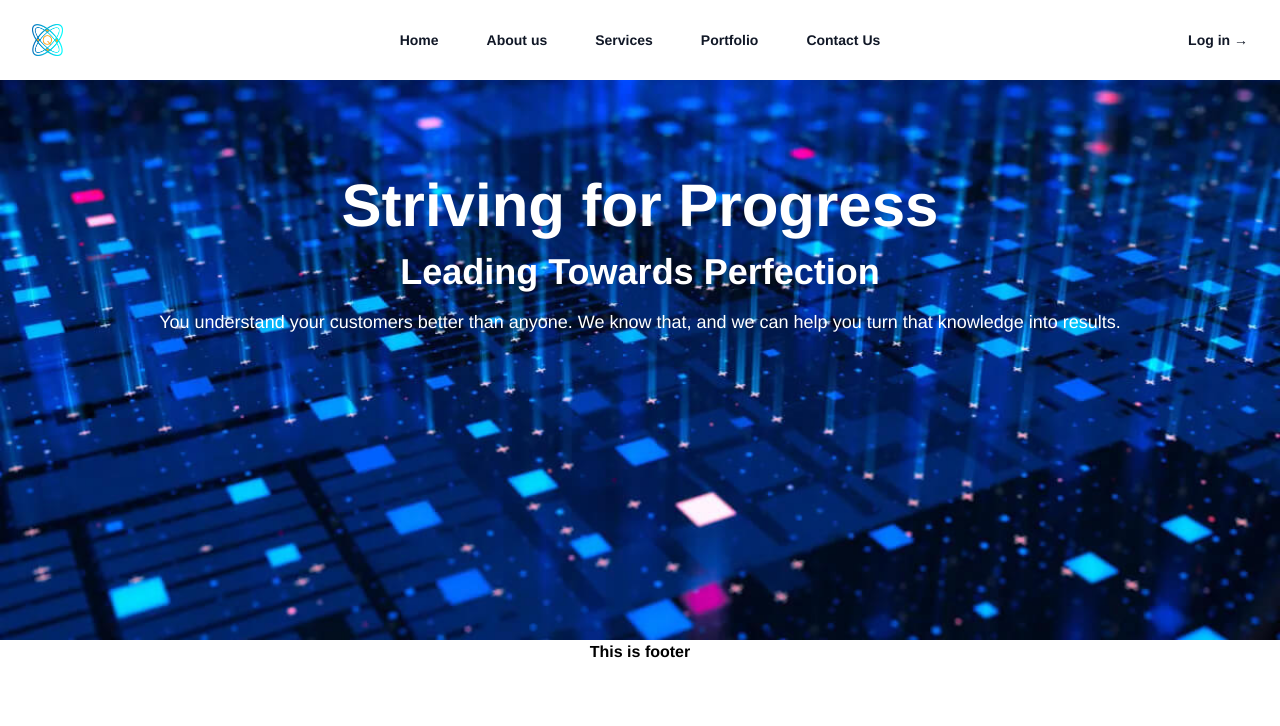
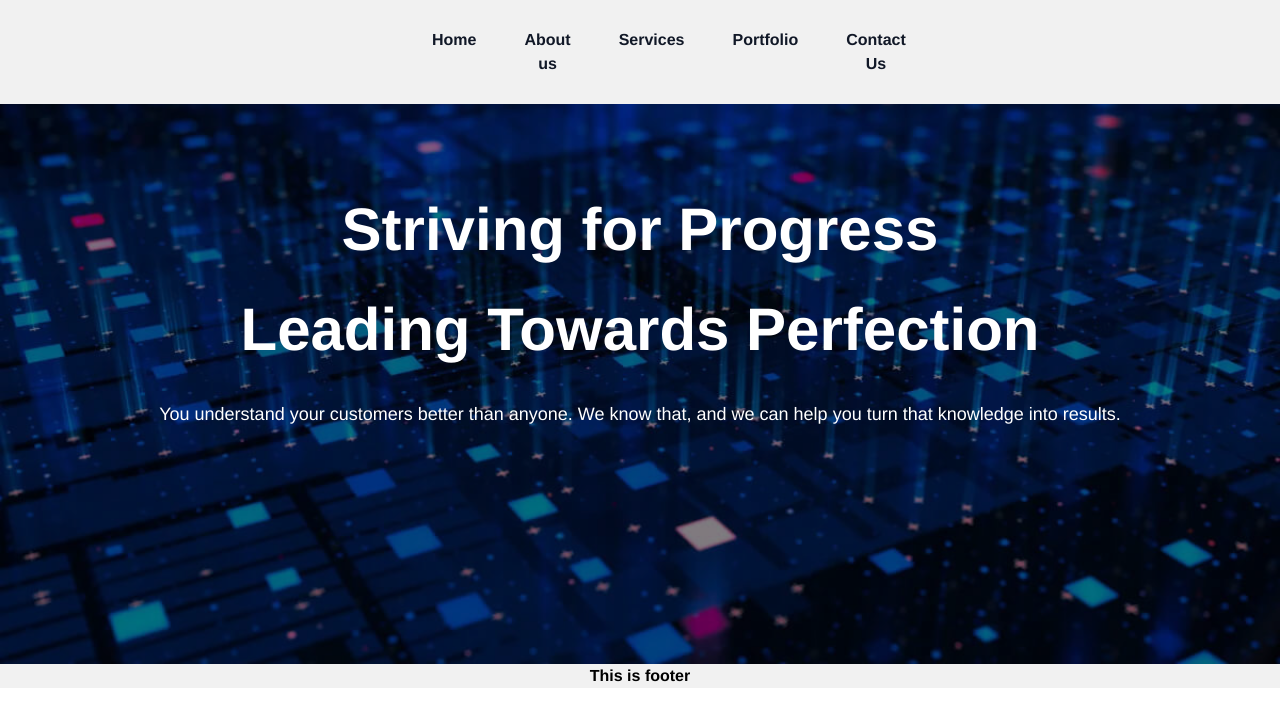
Before and after one commit to Rajan66/QuantumC, a React (Create React App) app: page / in a window 1280 px wide. Shown: the top 726 px of the page. Built offline with nearby package versions, Linux system fonts and the light colour scheme.

Commit message:
fix: navbar

```diff
--- a/src/App.css
+++ b/src/App.css
@@ -1,4 +1,5 @@
 .App {
   text-align: center;
   font-family: Helvetica;
+  background-color: rgb(241, 241, 241);
 }
--- a/src/components/Hero.js
+++ b/src/components/Hero.js
@@ -4,13 +4,12 @@ import Navbar from './Navbar'
 
 const Hero = () => {
     return (
-        <section style={{ backgroundImage: `url(${coverimg})` }} className='bg-center h-[70vh] bg-cover'>
-            <div className="relative text-white py-12 md:py-24 md:px-8 text-center">
-                <div className="relative z-10">
-                    <h1 className="text-4xl md:text-6xl font-bold mb-2 md:mb-4">Striving for Progress</h1>
-                    <h1 className="text-2xl md:text-4xl font-bold mb-2 md:mb-4">Leading Towards Perfection</h1>
-                    <p className="text-sm md:text-lg">You understand your customers better than anyone. We know that, and we can help you turn that knowledge into results.</p>
-                </div>
+        <section className='bg-center h-[70vh] bg-cover relative'>
+            <div className="absolute inset-0 bg-cover bg-center brightness-50" style={{ backgroundImage: `url(${coverimg})` }}></div>
+            <div className="relative text-white py-12 md:py-24 md:px-8 text-center z-10">
+                <h1 className="text-4xl md:text-6xl font-bold mb-4 md:mb-10">Striving for Progress</h1>
+                <h1 className="text-4xl md:text-6xl font-bold mb-4 md:mb-10">Leading Towards Perfection</h1>
+                <p className="text-medium md:text-lg">You understand your customers better than anyone. We know that, and we can help you turn that knowledge into results.</p>
             </div>
         </section>
     )
--- a/src/components/Navbar.js
+++ b/src/components/Navbar.js
@@ -4,29 +4,27 @@ import coverimg from '../images/hero.jpg'
 
 const Navbar = () => {
     return (
-        <nav className="flex items-center justify-between p-6 lg:px-8">
+        <nav className="flex items-center justify-between lg:mx-[400px] p-6 lg:px-8">
             <div className="flex lg:flex-1">
                 <a href="/" className="-m-1.5 p-1.5">
-                    <img className="h-8 w-auto" src={logo} alt="" />
+                    <img className="h-14 w-auto" src={logo} alt="" />
                 </a>
             </div>
-            <div className="flex lg:hidden">
+            <div className="flex  lg:hidden">
                 <button type="button" className="-m-2.5 inline-flex items-center justify-center rounded-md p-2.5 text-gray-700">
-                    <svg className="h-6 w-6" fill="none" viewBox="0 0 24 24" stroke-width="1.5" stroke="currentColor" aria-hidden="true">
+                    <svg className="h-10 w-10" fill="none" viewBox="0 0 24 24" stroke-width="1.5" stroke="currentColor" aria-hidden="true">
                         <path stroke-linecap="round" stroke-linejoin="round" d="M3.75 6.75h16.5M3.75 12h16.5m-16.5 5.25h16.5" />
                     </svg>
                 </button>
             </div>
-            <div class="hidden lg:flex lg:gap-x-12">
-                <a href="/" class="text-sm font-semibold leading-6 text-gray-900">Home</a>
-                <a href="/" class="text-sm font-semibold leading-6 text-gray-900">About us</a>
-                <a href="/" class="text-sm font-semibold leading-6 text-gray-900">Services</a>
-                <a href="/" class="text-sm font-semibold leading-6 text-gray-900">Portfolio</a>
-                <a href="/" class="text-sm font-semibold leading-6 text-gray-900">Contact Us</a>
+            <div class="hidden text-md lg:flex lg:gap-x-12">
+                <a href="/" class=" font-semibold leading-6 text-gray-900">Home</a>
+                <a href="/" class=" font-semibold leading-6 text-gray-900">About us</a>
+                <a href="/" class=" font-semibold leading-6 text-gray-900">Services</a>
+                <a href="/" class=" font-semibold leading-6 text-gray-900">Portfolio</a>
+                <a href="/" class="font-semibold leading-6 text-gray-900">Contact Us</a>
             </div>
-            <div class="hidden lg:flex lg:flex-1 lg:justify-end">
-                <a href="#" class="text-sm font-semibold leading-6 text-gray-900">Log in <span aria-hidden="true">&rarr;</span></a>
-            </div>
+
         </nav>
 
     )
```
